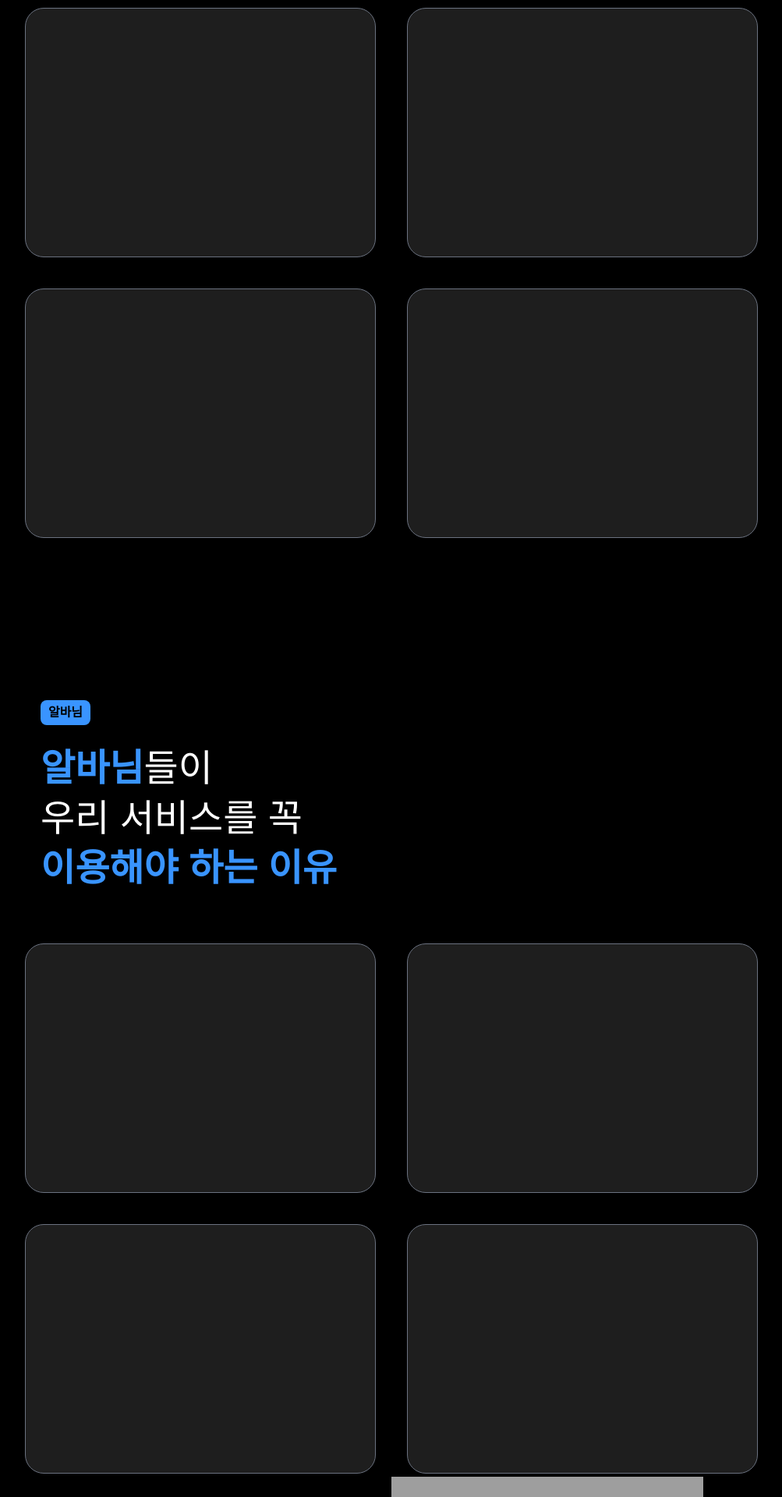
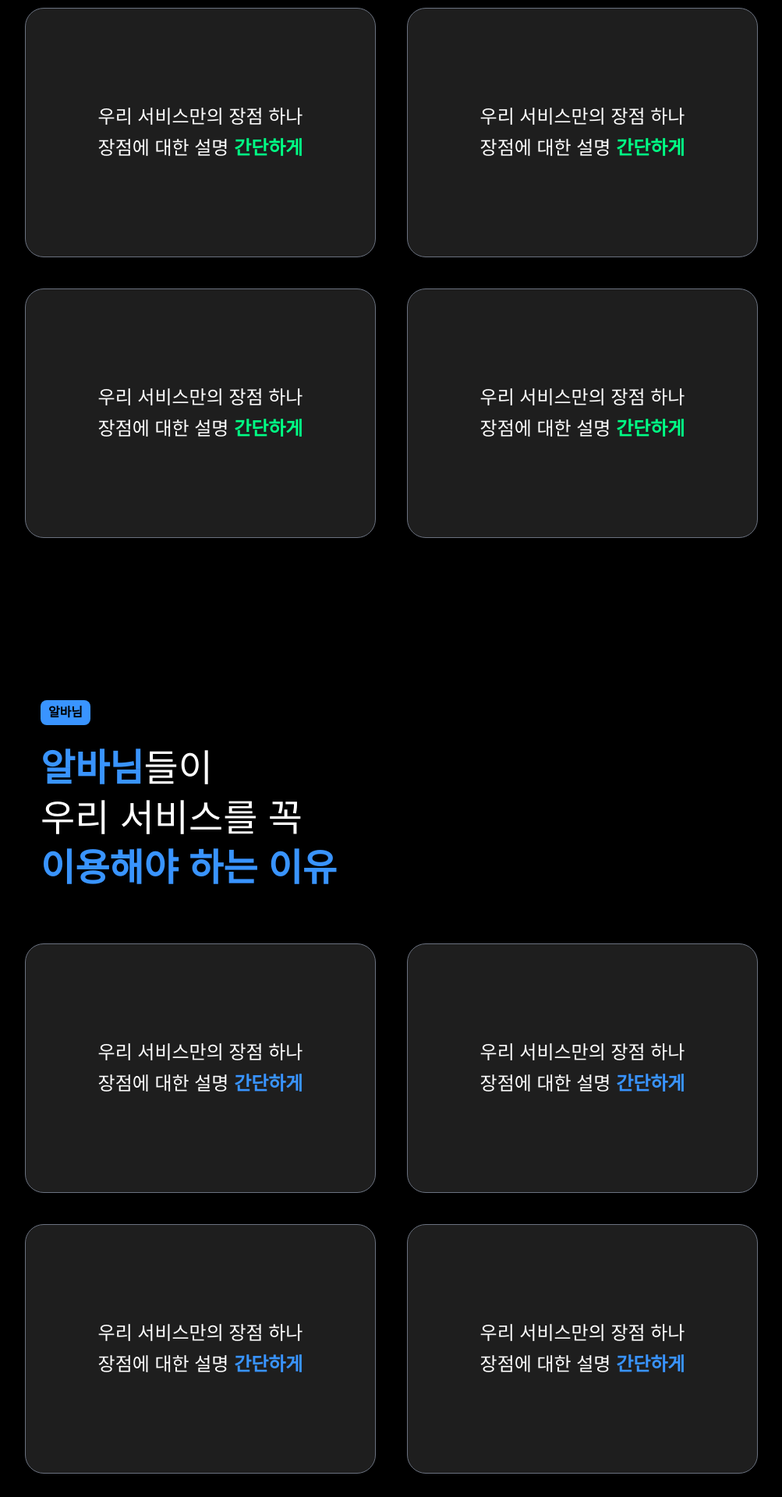
Before and after one commit to Party-Time-Job/Party-Time-Job, a Next.js app: page / in a window 1280 px wide. Shown: the part 1760-3680 px from the top of the page at 78% size, without its empty margins (138-1141 px from the left). Built offline with nearby package versions, Linux system fonts and the light colour scheme; grey boxes are pictures that could not be loaded; a web font is replaced by a local one.

Commit message:
feat: 랜딩페이지 기본 틀 구현

```diff
--- a/src/app/page.tsx
+++ b/src/app/page.tsx
@@ -45,7 +45,7 @@ export default function Home() {
                   빠르게 일자리를 구하고 싶으신 분들을 위한 플랫폼입니다.
                 </p>
               </div>
-              <button className='border-test-green rounded-xl border-2 px-4 py-2 text-white'>
+              <button className='border-test-green hover:bg-test-green rounded-xl border-2 px-4 py-2 font-bold text-white transition-all duration-300 hover:font-bold hover:text-black'>
                 시작하기
               </button>
             </div>
@@ -73,7 +73,7 @@ export default function Home() {
                   빠르게 일자리를 구하고 싶으신 분들을 위한 플랫폼입니다.
                 </p>
               </div>
-              <button className='border-test-blue rounded-xl border-2 px-4 py-2 text-white'>
+              <button className='border-test-blue hover:bg-test-blue rounded-xl border-2 px-4 py-2 font-bold text-white transition-all duration-300 hover:font-bold hover:text-black'>
                 시작하기
               </button>
             </div>
@@ -101,12 +101,44 @@ export default function Home() {
           </div>
           <div className='mt-10 flex w-[900px] flex-col items-center justify-center gap-10'>
             <div className='flex gap-10'>
-              <div className='bg-test-black h-80 w-[450px] rounded-3xl border border-gray-500' />
-              <div className='bg-test-black h-80 w-[450px] rounded-3xl border border-gray-500' />
+              <div className='bg-test-black hover:shadow-test-green flex h-80 w-[450px] cursor-pointer items-center justify-center rounded-3xl border border-gray-500 transition-transform duration-300 hover:-translate-y-2 hover:shadow-md'>
+                <div className='flex flex-col items-center gap-2 text-2xl'>
+                  <span>우리 서비스만의 장점 하나</span>
+                  <span>
+                    장점에 대한 설명{' '}
+                    <span className='text-test-green font-bold'>간단하게</span>
+                  </span>
+                </div>
+              </div>
+              <div className='bg-test-black hover:shadow-test-green flex h-80 w-[450px] cursor-pointer items-center justify-center rounded-3xl border border-gray-500 transition-transform duration-300 hover:-translate-y-2 hover:shadow-md'>
+                <div className='flex flex-col items-center gap-2 text-2xl'>
+                  <span>우리 서비스만의 장점 하나</span>
+                  <span>
+                    장점에 대한 설명{' '}
+                    <span className='text-test-green font-bold'>간단하게</span>
+                  </span>
+                </div>
+              </div>
             </div>
             <div className='flex gap-10'>
-              <div className='bg-test-black h-80 w-[450px] rounded-3xl border border-gray-500' />
-              <div className='bg-test-black h-80 w-[450px] rounded-3xl border border-gray-500' />
+              <div className='bg-test-black hover:shadow-test-green flex h-80 w-[450px] cursor-pointer items-center justify-center rounded-3xl border border-gray-500 transition-transform duration-300 hover:-translate-y-2 hover:shadow-md'>
+                <div className='flex flex-col items-center gap-2 text-2xl'>
+                  <span>우리 서비스만의 장점 하나</span>
+                  <span>
+                    장점에 대한 설명{' '}
+                    <span className='text-test-green font-bold'>간단하게</span>
+                  </span>
+                </div>
+              </div>
+              <div className='bg-test-black hover:shadow-test-green flex h-80 w-[450px] cursor-pointer items-center justify-center rounded-3xl border border-gray-500 transition-transform duration-300 hover:-translate-y-2 hover:shadow-md'>
+                <div className='flex flex-col items-center gap-2 text-2xl'>
+                  <span>우리 서비스만의 장점 하나</span>
+                  <span>
+                    장점에 대한 설명{' '}
+                    <span className='text-test-green font-bold'>간단하게</span>
+                  </span>
+                </div>
+              </div>
             </div>
           </div>
         </div>
@@ -132,16 +164,61 @@ export default function Home() {
           </div>
           <div className='mt-10 flex w-[900px] flex-col items-center justify-center gap-10'>
             <div className='flex gap-10'>
-              <div className='bg-test-black h-80 w-[450px] rounded-3xl border border-gray-500' />
-              <div className='bg-test-black h-80 w-[450px] rounded-3xl border border-gray-500' />
+              <div className='bg-test-black hover:shadow-test-blue flex h-80 w-[450px] cursor-pointer items-center justify-center rounded-3xl border border-gray-500 transition-transform duration-300 hover:-translate-y-2 hover:shadow-md'>
+                <div className='flex flex-col items-center gap-2 text-2xl'>
+                  <span>우리 서비스만의 장점 하나</span>
+                  <span>
+                    장점에 대한 설명{' '}
+                    <span className='text-test-blue font-bold'>간단하게</span>
+                  </span>
+                </div>
+              </div>
+              <div className='bg-test-black hover:shadow-test-blue flex h-80 w-[450px] cursor-pointer items-center justify-center rounded-3xl border border-gray-500 transition-transform duration-300 hover:-translate-y-2 hover:shadow-md'>
+                <div className='flex flex-col items-center gap-2 text-2xl'>
+                  <span>우리 서비스만의 장점 하나</span>
+                  <span>
+                    장점에 대한 설명{' '}
+                    <span className='text-test-blue font-bold'>간단하게</span>
+                  </span>
+                </div>
+              </div>
             </div>
             <div className='flex gap-10'>
-              <div className='bg-test-black h-80 w-[450px] rounded-3xl border border-gray-500' />
-              <div className='bg-test-black h-80 w-[450px] rounded-3xl border border-gray-500' />
+              <div className='bg-test-black hover:shadow-test-blue flex h-80 w-[450px] cursor-pointer items-center justify-center rounded-3xl border border-gray-500 transition-transform duration-300 hover:-translate-y-2 hover:shadow-md'>
+                <div className='flex flex-col items-center gap-2 text-2xl'>
+                  <span>우리 서비스만의 장점 하나</span>
+                  <span>
+                    장점에 대한 설명{' '}
+                    <span className='text-test-blue font-bold'>간단하게</span>
+                  </span>
+                </div>
+              </div>
+              <div className='bg-test-black hover:shadow-test-blue flex h-80 w-[450px] cursor-pointer items-center justify-center rounded-3xl border border-gray-500 transition-transform duration-300 hover:-translate-y-2 hover:shadow-md'>
+                <div className='flex flex-col items-center gap-2 text-2xl'>
+                  <span>우리 서비스만의 장점 하나</span>
+                  <span>
+                    장점에 대한 설명{' '}
+                    <span className='text-test-blue font-bold'>간단하게</span>
+                  </span>
+                </div>
+              </div>
             </div>
           </div>
         </div>
       </section>
+
+      <section className='flex h-[500px] w-full items-center justify-center bg-black text-white'>
+        <article className='flex flex-col items-center gap-6'>
+          <div className='border-test-green flex h-24 w-24 items-center justify-center rounded-xl border-2 text-sm text-white'>
+            로고
+          </div>
+          <h1 className='text-test-green text-4xl'>PARTY TIME JOB</h1>
+          <div className='flex flex-col items-center'>
+            <p>마무리 우리 서비스의 아이덴티티와 목표를 간단하게 설명하기</p>
+            <p>대충 명언 하나 끼워맞춰서 사람들한테 감동주기 ㅋㅋ</p>
+          </div>
+        </article>
+      </section>
     </>
   );
 }
```
